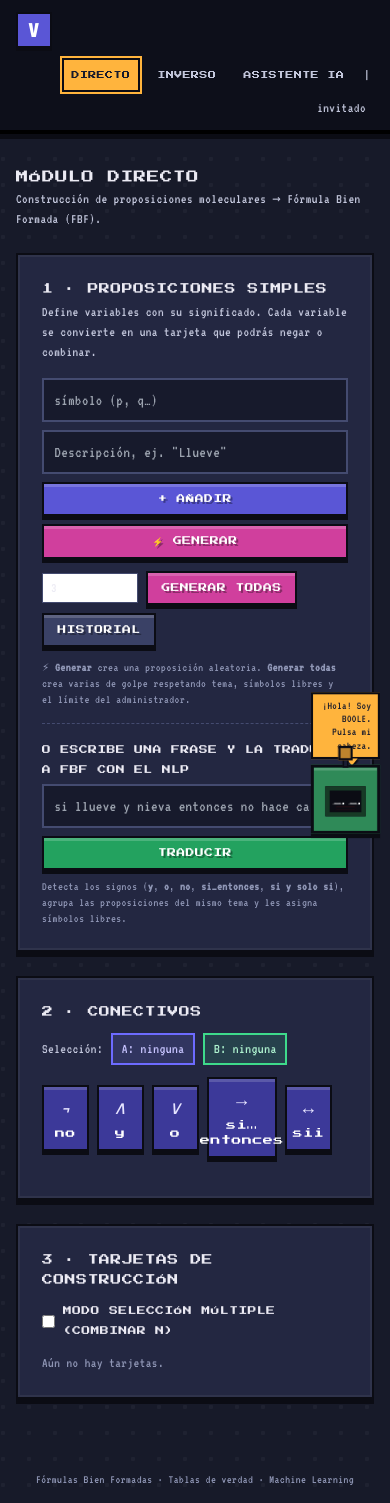
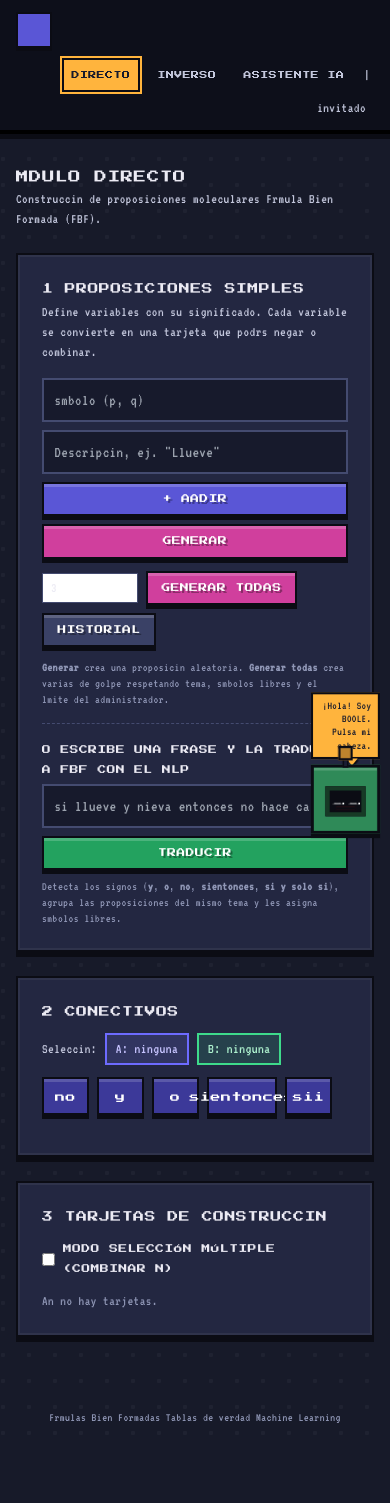
Before and after one commit to Sureshum/logica-proposicional, a plain HTML site: page web/directo.html in a window 390 px wide. After the commit the page ends 1441 px from the top, so only its background shows below. Drawn offline with nearby package versions, Linux system fonts and the light colour scheme.

```diff
--- a/web/assets/js/builder-multi.js
+++ b/web/assets/js/builder-multi.js
@@ -1,70 +1,277 @@
 "use strict";
 
+
+
+
+
+
+
 (function(global){
+
+
+
   let modoMulti = false;
+
+
+
   let seleccion = new Set();
+
+
+
+
+
+
 
   function el(id){ return document.getElementById(id); }
 
+
+
+
+
+
+
   global.BuilderMulti = {
+
+
+
     init: function(){
+
+
+
       this.renderToggle();
+
+
+
     },
+
+
+
     renderToggle: function(){
+
+
+
       const cont = el('multi-toggle');
+
+
+
       if(!cont) return;
+
+
+
       cont.innerHTML = '<label class="flex items-center gap-2 text-sm"><input type="checkbox" id="chk-multi"> Modo selección múltiple (combinar N)</label>';
+
+
+
       el('chk-multi').onchange = function(){
+
+
+
         modoMulti = this.checked;
+
+
+
         seleccion.clear();
+
+
+
         const bar = el('multi-bar');
+
+
+
         if(bar) bar.classList.toggle('hidden', !modoMulti);
+
+
+
         renderTodo();
+
+
+
       };
+
+
+
       const bar = document.createElement('div');
+
+
+
       bar.id = 'multi-bar';
+
+
+
       bar.className = 'hidden mt-3 border-2 border-emerald-300 bg-emerald-50 p-3 flex flex-wrap items-center gap-2';
+
+
+
       bar.innerHTML = `
+
+
+
         <span class="text-xs text-emerald-700">Seleccionadas: <span id="multi-count">0</span></span>
-        <button class="btn-insertar" onclick="BuilderMulti.combinar('∧')">Combinar ∧</button>
-        <button class="btn-insertar" onclick="BuilderMulti.combinar('∨')">Combinar ∨</button>
-        <button class="btn-insertar" onclick="BuilderMulti.combinar('→')">Combinar →</button>
-        <button class="btn-insertar" onclick="BuilderMulti.combinar('↔')">Combinar ↔</button>
-        <button class="btn-insertar" onclick="BuilderMulti.limpiar()">Limpiar selección</button>
+
+
+
+        <button class="btn-insertar" onclick="BuilderMulti.combinar('')">Combinar </button>
+
+
+
+        <button class="btn-insertar" onclick="BuilderMulti.combinar('')">Combinar </button>
+
+
+
+        <button class="btn-insertar" onclick="BuilderMulti.combinar('')">Combinar </button>
+
+
+
+        <button class="btn-insertar" onclick="BuilderMulti.combinar('')">Combinar </button>
+
+
+
+        <button class="btn-insertar" onclick="BuilderMulti.limpiar()">Limpiar seleccin</button>
+
+
+
       `;
+
+
+
       const sec = el('panel-multi');
+
+
+
       if(sec) sec.appendChild(bar);
+
+
+
     },
+
+
+
     toggle: function(id){
+
+
+
       if(!modoMulti) return false;
+
+
+
       if(seleccion.has(id)) seleccion.delete(id); else seleccion.add(id);
+
+
+
       el('multi-count').textContent = seleccion.size;
+
+
+
       renderTodo();
+
+
+
       return true;
+
+
+
     },
+
+
+
     limpiar: function(){
+
+
+
       seleccion.clear();
+
+
+
       el('multi-count').textContent = '0';
+
+
+
       renderTodo();
+
+
+
     },
+
+
+
     combinar: async function(op){
+
+
+
       if(seleccion.size < 2){ App.toast('Selecciona al menos 2 tarjetas', 'error'); return; }
+
+
+
       const lista = tarjetas.filter(t=>seleccion.has(t.id));
+
+
+
       if(lista.length<2){ App.toast('Selecciona al menos 2 tarjetas', 'error'); return; }
+
+
+
       let nodo = LogicaParser.parsear(lista[0].formula);
+
+
+
       for(let i=1;i<lista.length;i++){
+
+
+
         nodo = new LogicaParser.BinNode(op, nodo, LogicaParser.parsear(lista[i].formula));
+
+
+
       }
+
+
+
       const desc = herramientas().unirDescripciones(lista);
+
+
+
       const t = { id: ++idTarjeta, formula: LogicaParser.aCadena(nodo), lectura: LogicaParser.renderEs(nodo, desc), descripciones: desc };
+
+
+
       tarjetas.unshift(t);
+
+
+
       BuilderMulti.limpiar();
+
+
+
       if(typeof mostrarEstado==='function') mostrarEstado('Combinadas '+lista.length+' con '+op, 'green');
+
+
+
       renderTodo();
+
+
+
       try { await Storage.historialAgregar({tipo:'combinacion_multi', formula:t.formula, lectura:t.lectura+' ('+lista.length+' elementos)', descripciones:t.descripciones, count:lista.length}); } catch(e){}
+
+
+
     },
+
+
+
     getSeleccion: function(){ return new Set(seleccion); },
+
+
+
     estaSeleccionado: function(id){ return seleccion.has(id); },
+
+
+
     enModoMulti: function(){ return modoMulti; }
+
+
+
   };
+
+
+
 })(window);
--- a/web/directo.html
+++ b/web/directo.html
@@ -3,7 +3,7 @@
 <head>
   <meta charset="UTF-8">
   <meta name="viewport" content="width=device-width, initial-scale=1.0">
-  <title>Módulo Directo · Construcción de FBF</title>
+  <title>Mdulo Directo  Construccin de FBF</title>
   <script src="https://cdn.tailwindcss.com"></script>
   <link rel="preconnect" href="https://fonts.googleapis.com">
   <link rel="preconnect" href="https://fonts.gstatic.com" crossorigin>
@@ -19,8 +19,8 @@
   <nav class="bg-slate-900 border-b-4 border-black shadow-lg relative z-10">
     <div class="max-w-6xl mx-auto px-4 py-3 flex flex-wrap items-center justify-between gap-2">
       <a href="index.html" class="flex items-center gap-2 font-semibold">
-        <span class="inline-flex items-center justify-center w-9 h-9 border-2 border-black bg-indigo-500 text-2xl text-white shadow-[0_3px_0_#0b0c14]">∨</span>
-        <span class="pixel-titulo text-white hidden sm:inline">Lógica Proposicional</span>
+        <span class="inline-flex items-center justify-center w-9 h-9 border-2 border-black bg-indigo-500 text-2xl text-white shadow-[0_3px_0_#0b0c14]"></span>
+        <span class="pixel-titulo text-white hidden sm:inline">Lgica Proposicional</span>
       </a>
       <div class="flex flex-wrap items-center justify-end gap-1 text-sm">
         <a href="directo.html" class="nav-enlace activo">Directo</a>
@@ -37,28 +37,28 @@
 
     <div class="flex items-start justify-between gap-4 mb-6">
       <div>
-        <h1 class="pixel-titulo text-slate-800">Módulo Directo</h1>
+        <h1 class="pixel-titulo text-slate-800">Mdulo Directo</h1>
         <p class="text-sm text-slate-500">
-          Construcción de proposiciones moleculares → Fórmula Bien Formada (FBF).
+          Construccin de proposiciones moleculares  Frmula Bien Formada (FBF).
         </p>
       </div>
     </div>
 
     <section class="caja p-6 mb-6">
-      <h2 class="pixel-titulo text-slate-700 mb-1">1 · Proposiciones simples</h2>
+      <h2 class="pixel-titulo text-slate-700 mb-1">1  Proposiciones simples</h2>
       <p class="text-sm text-slate-500 mb-4">
         Define variables con su significado. Cada variable se convierte en una
-        tarjeta que podrás negar o combinar.
+        tarjeta que podrs negar o combinar.
       </p>
 
       <div class="grid sm:grid-cols-[140px_1fr_auto_auto] gap-2">
-        <input id="nuevo-simbolo" type="text" maxlength="12" placeholder="símbolo (p, q…)"
+        <input id="nuevo-simbolo" type="text" maxlength="12" placeholder="smbolo (p, q)"
                class="px-3 py-2 border border-slate-300 focus:ring-2 focus:ring-indigo-400 outline-none">
-        <input id="nuevo-descripcion" type="text" placeholder='Descripción, ej. "Llueve"'
+        <input id="nuevo-descripcion" type="text" placeholder='Descripcin, ej. "Llueve"'
                class="px-3 py-2 border border-slate-300 focus:ring-2 focus:ring-indigo-400 outline-none">
-        <button onclick="agregarAtomo()" class="btn-pixel btn-azul">+ Añadir</button>
-        <button onclick="generarAleatoria()" title="Genera una proposición al azar con su significado"
-                class="btn-pixel btn-rosa">⚡ Generar</button>
+        <button onclick="agregarAtomo()" class="btn-pixel btn-azul">+ Aadir</button>
+        <button onclick="generarAleatoria()" title="Genera una proposicin al azar con su significado"
+                class="btn-pixel btn-rosa"> Generar</button>
       </div>
 
       <div class="flex flex-wrap items-center gap-2 mt-3">
@@ -69,7 +69,7 @@
       </div>
 
       <p class="text-xs text-slate-400 mt-3">
-        <strong>⚡ Generar</strong> crea una proposición aleatoria. <strong>Generar todas</strong> crea varias de golpe respetando tema, símbolos libres y el límite del administrador.
+        <strong> Generar</strong> crea una proposicin aleatoria. <strong>Generar todas</strong> crea varias de golpe respetando tema, smbolos libres y el lmite del administrador.
       </p>
       <p id="estado-atomo" class="text-sm text-amber-700 mt-2 hidden"></p>
 
@@ -85,28 +85,28 @@
         </div>
         <p class="text-xs text-slate-400 mt-2">
           Detecta los signos (<strong>y</strong>, <strong>o</strong>, <strong>no</strong>,
-          <strong>si…entonces</strong>, <strong>si y solo si</strong>), agrupa las
-          proposiciones del mismo tema y les asigna símbolos libres.
+          <strong>sientonces</strong>, <strong>si y solo si</strong>), agrupa las
+          proposiciones del mismo tema y les asigna smbolos libres.
         </p>
       </div>
     </section>
 
     <section class="caja p-6 mb-6">
       <div class="flex items-center justify-between flex-wrap gap-3 mb-3">
-        <h2 class="pixel-titulo text-slate-700">2 · Conectivos</h2>
+        <h2 class="pixel-titulo text-slate-700">2  Conectivos</h2>
         <div class="flex items-center gap-2 text-sm">
-          <span class="text-slate-500">Selección:</span>
+          <span class="text-slate-500">Seleccin:</span>
           <span id="chipA" class="chip chip-a">A: ninguna</span>
           <span id="chipB" class="chip chip-b">B: ninguna</span>
         </div>
       </div>
 
       <div class="flex items-center gap-2 mb-4">
-        <button onclick="negar()" class="btn-conectivo" title="Negación: no A"><span class="texto-fbf">¬</span><span class="text-[10px] normal-case">no</span></button>
-        <button onclick="combinar('∧')" class="btn-conectivo" title="Conjunción: A y B"><span class="texto-fbf">∧</span><span class="text-[10px] normal-case">y</span></button>
-        <button onclick="combinar('∨')" class="btn-conectivo" title="Disyunción: A o B"><span class="texto-fbf">∨</span><span class="text-[10px] normal-case">o</span></button>
-        <button onclick="combinar('→')" class="btn-conectivo" title="Condicional: si A entonces B"><span class="texto-fbf">→</span><span class="text-[10px] normal-case">si…entonces</span></button>
-        <button onclick="combinar('↔')" class="btn-conectivo" title="Bicondicional: A si y solo si B"><span class="texto-fbf">↔</span><span class="text-[10px] normal-case">sii</span></button>
+        <button onclick="negar()" class="btn-conectivo" title="Negacin: no A"><span class="texto-fbf"></span><span class="text-[10px] normal-case">no</span></button>
+        <button onclick="combinar('')" class="btn-conectivo" title="Conjuncin: A y B"><span class="texto-fbf"></span><span class="text-[10px] normal-case">y</span></button>
+        <button onclick="combinar('')" class="btn-conectivo" title="Disyuncin: A o B"><span class="texto-fbf"></span><span class="text-[10px] normal-case">o</span></button>
+        <button onclick="combinar('')" class="btn-conectivo" title="Condicional: si A entonces B"><span class="texto-fbf"></span><span class="text-[10px] normal-case">sientonces</span></button>
+        <button onclick="combinar('')" class="btn-conectivo" title="Bicondicional: A si y solo si B"><span class="texto-fbf"></span><span class="text-[10px] normal-case">sii</span></button>
         <p id="estado-conector" class="text-sm text-slate-500 ml-2 flex-1"></p>
       </div>
 
@@ -121,12 +121,12 @@
 
     <section class="caja p-6 mb-6">
       <div class="flex flex-wrap items-center justify-between gap-3 mb-3">
-        <h2 class="pixel-titulo text-slate-700">3 · Tarjetas de construcción</h2>
+        <h2 class="pixel-titulo text-slate-700">3  Tarjetas de construccin</h2>
         <div id="multi-toggle"></div>
       </div>
       <div id="panel-multi"></div>
       <div id="panel-resultado" class="hidden mb-5 border-2 border-indigo-300 bg-indigo-50 p-5 text-center">
-        <div class="text-xs text-indigo-400 mb-2">Última FBF construida</div>
+        <div class="text-xs text-indigo-400 mb-2">ltima FBF construida</div>
         <div id="res-formula" class="texto-fbf-grande text-slate-900"></div>
         <div id="res-lectura" class="text-sm text-slate-600 mt-1 italic"></div>
       </div>
@@ -137,14 +137,14 @@
   </main>
 
   <footer class="text-center text-xs text-slate-400 py-4 relative z-10">
-    Fórmulas Bien Formadas · Tablas de verdad · Machine Learning
+    Frmulas Bien Formadas  Tablas de verdad  Machine Learning
   </footer>
 
-  <!-- Modal Límite -->
+  <!-- Modal Lmite -->
   <div id="modal-limite" class="hidden fixed inset-0 bg-black/50 z-50 flex items-center justify-center" aria-hidden="true">
     <div class="caja p-6 max-w-sm w-[90%] text-center">
-      <h3 class="pixel-titulo text-slate-800 mb-2">Límite alcanzado</h3>
-      <p id="modal-limite-msg" class="text-sm text-slate-600 mb-4">Límite del administrador alcanzado.</p>
+      <h3 class="pixel-titulo text-slate-800 mb-2">Lmite alcanzado</h3>
+      <p id="modal-limite-msg" class="text-sm text-slate-600 mb-4">Lmite del administrador alcanzado.</p>
       <button onclick="App.cerrarModal('modal-limite')" class="btn-pixel btn-azul">Aceptar</button>
     </div>
   </div>
@@ -154,11 +154,11 @@
     <div class="caja p-6 max-w-4xl w-[95%] max-h-[90vh] flex flex-col">
       <div class="flex items-center justify-between mb-3">
         <h3 class="pixel-titulo text-slate-800">Historial de proposiciones</h3>
-        <button onclick="App.cerrarModal('modal-historial')" class="text-slate-500 hover:text-red-500">✕</button>
+        <button onclick="App.cerrarModal('modal-historial')" class="text-slate-500 hover:text-red-500"></button>
       </div>
       <div id="modal-historial-contenido" class="overflow-auto flex-1 text-xs"></div>
       <div class="flex justify-end gap-2 mt-3">
-        <button onclick="restaurarUltimo()" class="btn-pixel btn-verde">Restaurar último</button>
+        <button onclick="restaurarUltimo()" class="btn-pixel btn-verde">Restaurar ltimo</button>
         <button onclick="App.cerrarModal('modal-historial')" class="btn-pixel btn-gris">Cerrar</button>
       </div>
     </div>
@@ -225,16 +225,16 @@
       const h = herramientas();
       const simbolo = document.getElementById('nuevo-simbolo').value.trim();
       const descripcion = document.getElementById('nuevo-descripcion').value.trim();
-      if (!simbolo) { h.mostrar('Escribe un símbolo (p,q…).', 'amber'); return; }
-      if (!/^[a-z][a-z0-9]*$/i.test(simbolo)) { h.mostrar('Símbolo inválido.', 'red'); return; }
+      if (!simbolo) { h.mostrar('Escribe un smbolo (p,q).', 'amber'); return; }
+      if (!/^[a-z][a-z0-9]*$/i.test(simbolo)) { h.mostrar('Smbolo invlido.', 'red'); return; }
       const s = simbolo.toLowerCase();
       const usados = new Set(h.simbolosEnUso().map(x=>x.toLowerCase()));
-      if (usados.has(s)) { h.mostrar('Símbolo ya en uso.', 'red'); return; }
+      if (usados.has(s)) { h.mostrar('Smbolo ya en uso.', 'red'); return; }
       const descripciones = descripcion ? { [s]: descripcion } : {};
       const t = { id: ++idTarjeta, formula: s, lectura: descripcion||s, descripciones };
       tarjetas.unshift(t);
       document.getElementById('nuevo-simbolo').value=''; document.getElementById('nuevo-descripcion').value='';
-      h.mostrar('Proposición añadida.', 'green');
+      h.mostrar('Proposicin aadida.', 'green');
       renderTodo();
       guardarEnHistorial({tipo:'manual', formula:t.formula, lectura:t.lectura, descripciones:t.descripciones});
     }
@@ -244,7 +244,7 @@
       const res = Generador.proposicionCoherente({ simbolosUsados: h.simbolosEnUso(), textosUsados: h.textosEnUso() });
       const t = { id: ++idTarjeta, formula: res.formula, lectura: res.lectura, descripciones: res.descripciones, tema: res.etiquetaTema };
       tarjetas.unshift(t);
-      h.mostrar('Proposición generada.', 'green');
+      h.mostrar('Proposicin generada.', 'green');
       renderTodo();
       guardarEnHistorial({tipo:'aleatoria', formula:t.formula, lectura:t.lectura, descripciones:t.descripciones, tema:t.tema});
     }
@@ -255,7 +255,7 @@
       if (n<1) n=1; if (n>50) n=50;
       const ajustes = await Storage.ajustesGetTodos({maxGenerar:0});
       if (ajustes.maxGenerar>0 && n>ajustes.maxGenerar) {
-        document.getElementById('modal-limite-msg').textContent = 'Límite del administrador alcanzado. Máximo permitido: ' + ajustes.maxGenerar;
+        document.getElementById('modal-limite-msg').textContent = 'Lmite del administrador alcanzado. Mximo permitido: ' + ajustes.maxGenerar;
         App.abrirModal('modal-limite');
         return;
       }
@@ -278,7 +278,7 @@
 
     async function abrirHistorial() {
       const lista = await Storage.historialListar(80);
-      let html = '<table class="tabla-verdad w-full"><thead><tr><th>Fecha</th><th>Tipo</th><th>Fórmula</th><th>Lectura</th></tr></thead><tbody>';
+      let html = '<table class="tabla-verdad w-full"><thead><tr><th>Fecha</th><th>Tipo</th><th>Frmula</th><th>Lectura</th></tr></thead><tbody>';
       lista.forEach(h=>{
         const f = new Date(h.fecha).toLocaleString();
         html += '<tr><td>'+esc(f)+'</td><td>'+esc(h.tipo)+'</td><td class="texto-fbf">'+esc(h.formula)+'</td><td>'+esc(h.lectura)+'</td></tr>';
@@ -290,33 +290,33 @@
 
     async function restaurarUltimo() {
       const lista = await Storage.historialListar(1);
-      if (!lista.length) return App.toast('Historial vacío', 'error');
+      if (!lista.length) return App.toast('Historial vaco', 'error');
       const h = herramientas();
       const ult = lista[0];
       const res = Generador.proposicionCoherente({ simbolosUsados: h.simbolosEnUso(), textosUsados: h.textosEnUso() });
-      const t = { id: ++idTarjeta, formula: ult.formula && ult.formula.match(/^[a-z¬∧∨→↔\(\)\s]+$/i)? ult.formula : res.formula, lectura: ult.lectura||res.lectura, descripciones: ult.descripciones||res.descripciones, tema: ult.tema||null };
+      const t = { id: ++idTarjeta, formula: ult.formula && ult.formula.match(/^[a-z\(\)\s]+$/i)? ult.formula : res.formula, lectura: ult.lectura||res.lectura, descripciones: ult.descripciones||res.descripciones, tema: ult.tema||null };
       tarjetas.unshift(t);
       renderTodo();
-      App.toast('Último elemento restaurado', 'ok');
+      App.toast('ltimo elemento restaurado', 'ok');
     }
 
     function renderTodo(){ renderChips(); renderResultado(); renderLista(); renderSugerencia(); }
     function renderChips(){
       const a=obtenerTarjeta(selA), b=obtenerTarjeta(selB);
-      document.getElementById('chipA').innerHTML=a?('A: <span class="texto-fbf">'+esc(a.formula)+'</span> <button onclick="quitarA()" class="ml-1 text-red-500">✕</button>'):'A: ninguna';
-      document.getElementById('chipB').innerHTML=b?('B: <span class="texto-fbf">'+esc(b.formula)+'</span> <button onclick="quitarB()" class="ml-1 text-red-500">✕</button>'):'B: ninguna';
+      document.getElementById('chipA').innerHTML=a?('A: <span class="texto-fbf">'+esc(a.formula)+'</span> <button onclick="quitarA()" class="ml-1 text-red-500"></button>'):'A: ninguna';
+      document.getElementById('chipB').innerHTML=b?('B: <span class="texto-fbf">'+esc(b.formula)+'</span> <button onclick="quitarB()" class="ml-1 text-red-500"></button>'):'B: ninguna';
     }
     function renderResultado(){
       const p=document.getElementById('panel-resultado');
       if(!tarjetas.length){ p.classList.add('hidden'); return; }
       p.classList.remove('hidden');
       document.getElementById('res-formula').innerHTML=esc(tarjetas[0].formula);
-      document.getElementById('res-lectura').textContent='“'+tarjetas[0].lectura+'”';
+      document.getElementById('res-lectura').textContent=''+tarjetas[0].lectura+'';
     }
     function renderLista(){
       const c=document.getElementById('lista-tarjetas');
       if(!tarjetas.length){
-        c.innerHTML='<p class="text-sm text-slate-400">Aún no hay tarjetas.</p>';
+        c.innerHTML='<p class="text-sm text-slate-400">An no hay tarjetas.</p>';
         if(window.Sortable){ try{ Sortable.get(c)||Sortable.create(c,{animation:150,handle:'.drag-handle'}); }catch(e){} }
         return;
       }
@@ -324,7 +324,7 @@
         const selM = BuilderMulti.enModoMulti() && BuilderMulti.estaSeleccionado(t.id);
         const chk = BuilderMulti.enModoMulti() ? `<input type="checkbox" class="w-4 h-4" ${selM?'checked':''} data-chk="${t.id}">` : '';
         return `<div data-id="${t.id}" class="flex items-center gap-3 border-2 border-black p-3 bg-slate-50 ${selM?'ring-2 ring-emerald-400':''}">
-          <span class="drag-handle cursor-grab text-slate-400">☰</span>
+          <span class="drag-handle cursor-grab text-slate-400"></span>
           ${chk}
           <button onclick="asignarA(${t.id})" class="badge-radio badge-a ${t.id===selA?'activo':''}">A</button>
           <button onclick="asignarB(${t.id})" class="badge-radio badge-b ${t.id===selB?'activo':''}">B</button>
@@ -333,7 +333,7 @@
             <div class="text-xs text-slate-500 truncate">${esc(t.lectura)}</div>
             ${t.tema?'<div class="text-[10px] text-indigo-400 mt-0.5 truncate">tema: '+esc(t.tema)+'</div>':''}
           </div>
-          <button onclick="borrar(${t.id})" class="ml-auto p-1 text-slate-400 hover:text-red-500">✕</button>
+          <button onclick="borrar(${t.id})" class="ml-auto p-1 text-slate-400 hover:text-red-500"></button>
         </div>`;
       }).join('');
       if(window.Sortable){ try{ Sortable.get(c)||Sortable.create(c,{animation:150,handle:'.drag-handle', onEnd: function(){ reordenarTarjetas(); }}); }catch(e){} }
@@ -345,7 +345,7 @@
       const o=tarjetaANegar(); if(!o)return mostrarEstado('Sin tarjeta','red');
       const ast=new LogicaParser.NegNode(LogicaParser.parsear(o.formula));
       const t={id:++idTarjeta, formula:LogicaParser.aCadena(ast), lectura:LogicaParser.renderEs(ast,o.descripciones), descripciones:o.descripciones};
-      tarjetas.unshift(t); selA=null; mostrarEstado('Negación aplicada','green'); renderTodo();
+      tarjetas.unshift(t); selA=null; mostrarEstado('Negacin aplicada','green'); renderTodo();
       guardarEnHistorial({tipo:'negacion', formula:t.formula, lectura:t.lectura, descripciones:t.descripciones});
     }
     function combinar(op){
```
